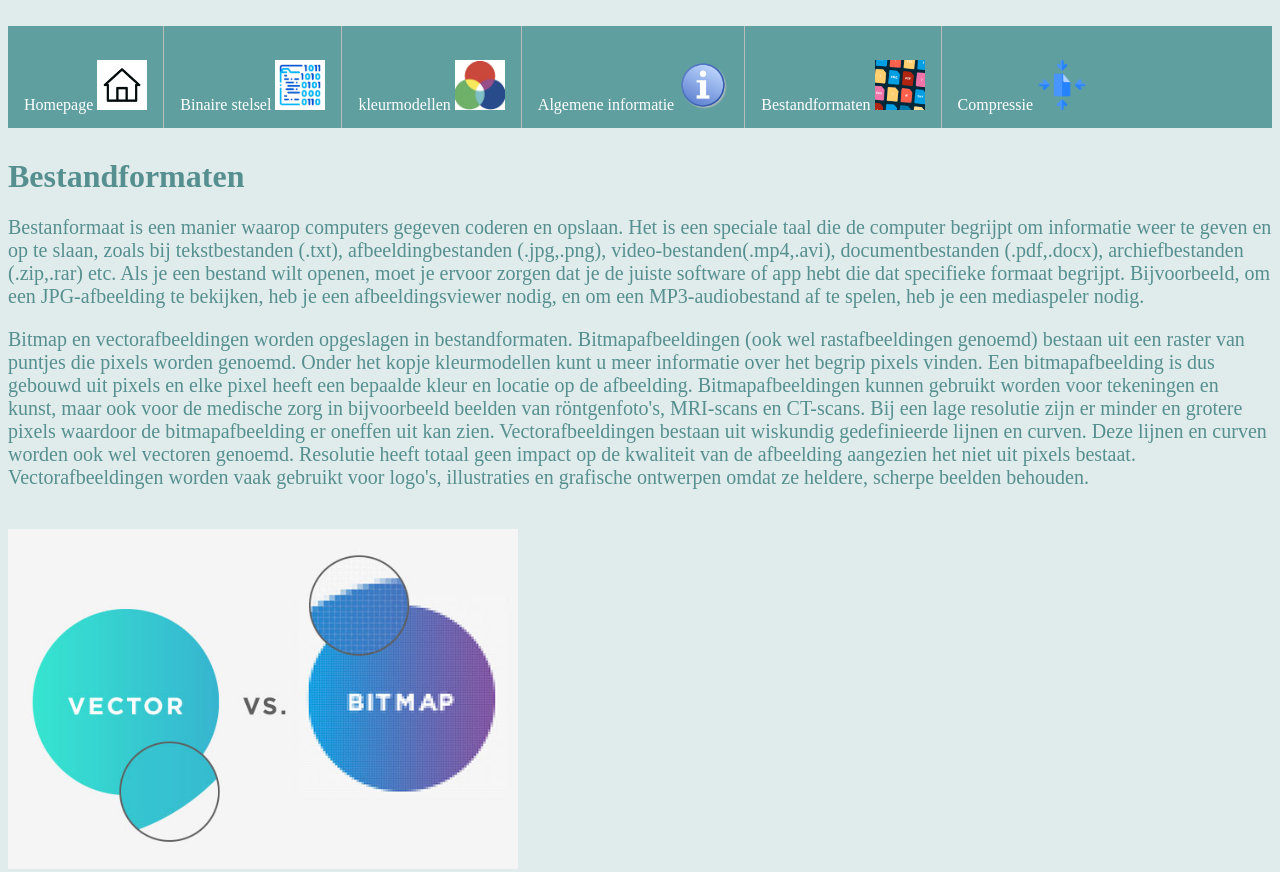
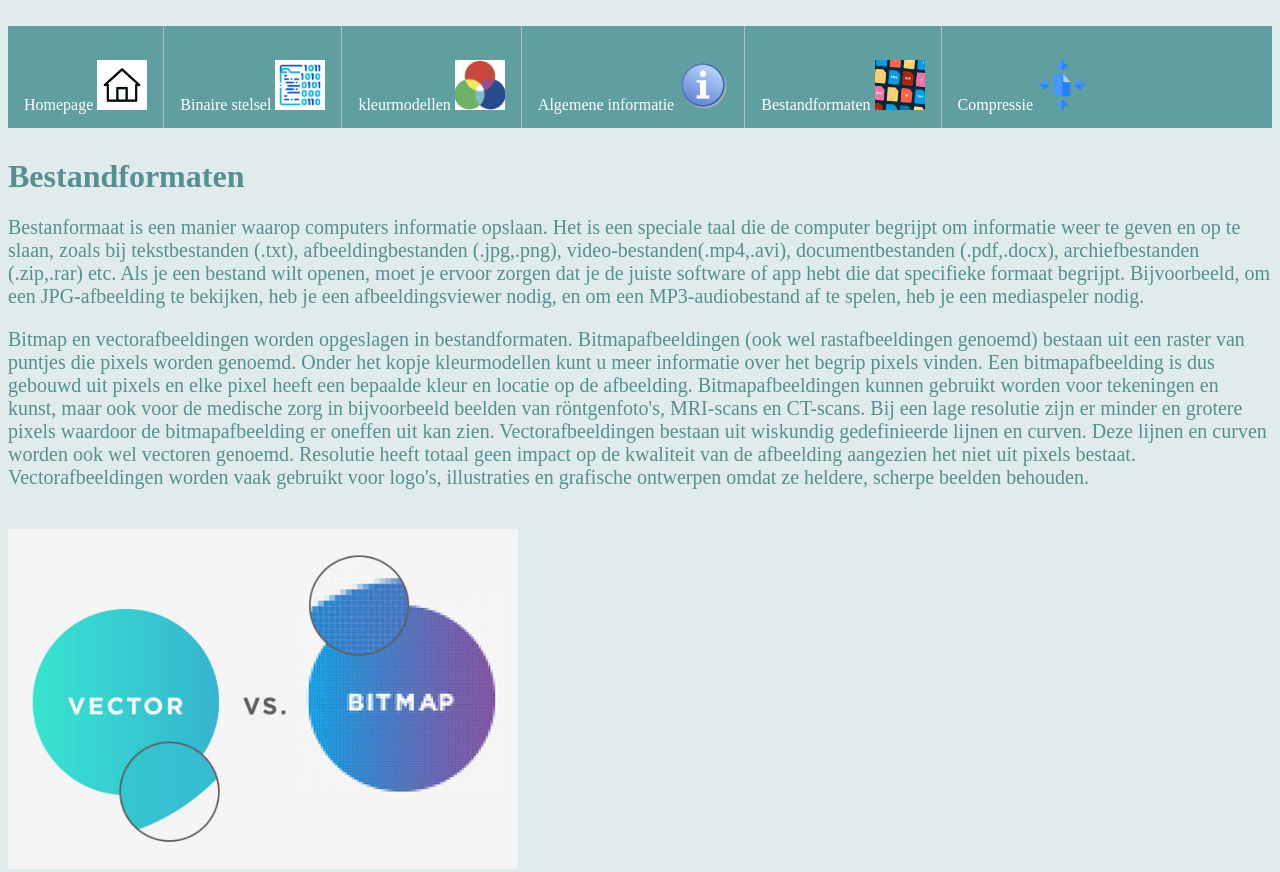
Before and after one commit to oktaybasaran/oktaybasaran.github.io, a plain HTML site: page bestandformaten.html in a window 1280 px wide. Shown: the top 872 px of the page. Drawn offline with Linux system fonts and the light colour scheme.

Commit message:
Update bestandformaten.html

```diff
--- a/bestandformaten.html
+++ b/bestandformaten.html
@@ -19,7 +19,7 @@
         </ul>
 
         <h1>Bestandformaten</h1>
-        <p>Bestanformaat is een manier waarop computers gegeven coderen en opslaan. Het is een speciale taal die de computer begrijpt om informatie weer te geven en op te slaan, zoals bij tekstbestanden (.txt), afbeeldingbestanden (.jpg,.png), video-bestanden(.mp4,.avi), documentbestanden (.pdf,.docx), archiefbestanden (.zip,.rar) etc. Als je een bestand wilt openen, moet je ervoor zorgen dat je de juiste software of app hebt die dat specifieke formaat begrijpt. Bijvoorbeeld, om een JPG-afbeelding te bekijken, heb je een afbeeldingsviewer nodig, en om een MP3-audiobestand af te spelen, heb je een mediaspeler nodig.</p>
+        <p>Bestanformaat is een manier waarop computers informatie opslaan. Het is een speciale taal die de computer begrijpt om informatie weer te geven en op te slaan, zoals bij tekstbestanden (.txt), afbeeldingbestanden (.jpg,.png), video-bestanden(.mp4,.avi), documentbestanden (.pdf,.docx), archiefbestanden (.zip,.rar) etc. Als je een bestand wilt openen, moet je ervoor zorgen dat je de juiste software of app hebt die dat specifieke formaat begrijpt. Bijvoorbeeld, om een JPG-afbeelding te bekijken, heb je een afbeeldingsviewer nodig, en om een MP3-audiobestand af te spelen, heb je een mediaspeler nodig.</p>
         <p>Bitmap en vectorafbeeldingen worden opgeslagen in bestandformaten. Bitmapafbeeldingen (ook wel rastafbeeldingen genoemd) bestaan uit een raster van puntjes die pixels worden genoemd. Onder het kopje kleurmodellen kunt u meer informatie over het begrip pixels vinden. Een bitmapafbeelding is dus gebouwd uit pixels en elke pixel heeft een bepaalde kleur en locatie op de afbeelding. Bitmapafbeeldingen kunnen gebruikt worden voor tekeningen en kunst, maar ook voor de medische zorg in bijvoorbeeld beelden van röntgenfoto's, MRI-scans en CT-scans. Bij een lage resolutie zijn er minder en grotere pixels waardoor de bitmapafbeelding er oneffen uit kan zien. Vectorafbeeldingen bestaan uit wiskundig gedefinieerde lijnen en curven. Deze lijnen en curven worden ook wel vectoren genoemd. Resolutie heeft totaal geen impact op de kwaliteit van de afbeelding aangezien het niet uit pixels bestaat. Vectorafbeeldingen worden vaak gebruikt voor logo's, illustraties en grafische ontwerpen omdat ze heldere, scherpe beelden behouden.</p>
 
         <img src="vectorvsbitmap.jpg" width="510" height="340">
```
